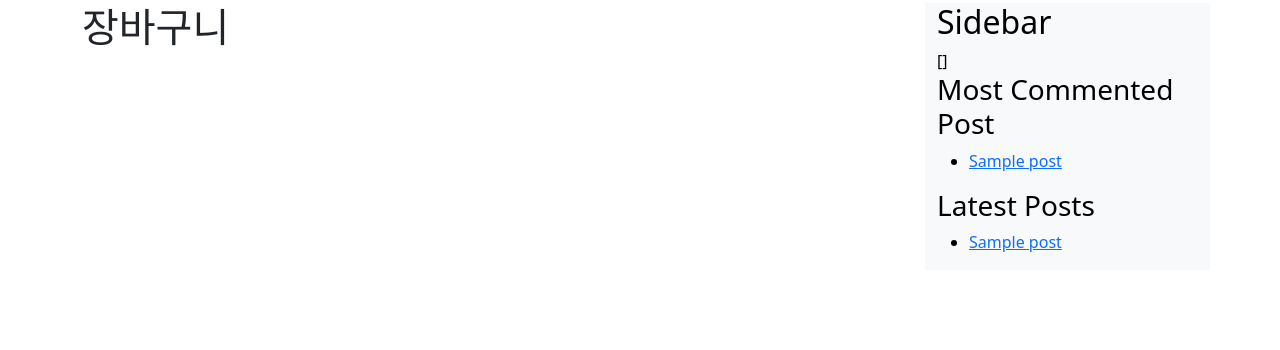
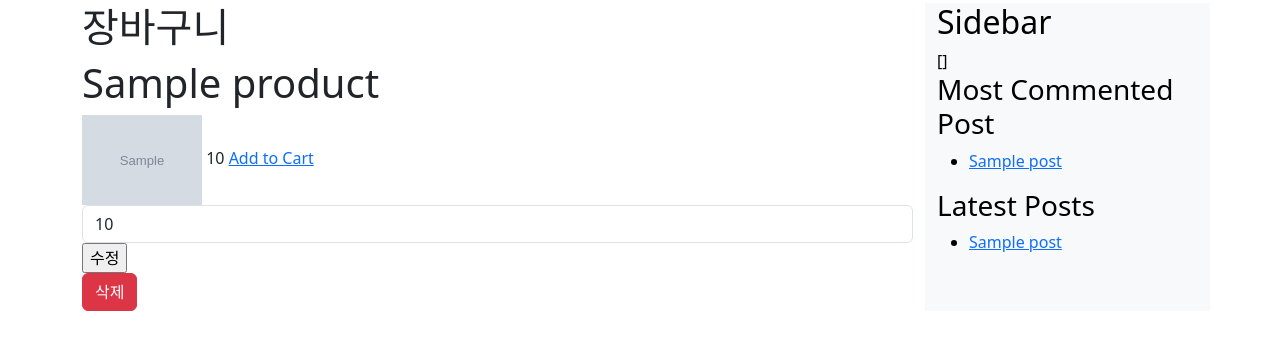
Before and after one commit to 98Taek/catalogProject, a Django app: template shop/templates/cart/detail.html in a window 1280 px wide. Shown: the part 53-403 px from the top of the page. Run offline with Django 4.2, Linux system fonts and the light colour scheme; the template is opened without the code that fills it: most values are stand-ins (such as "Sample title", 1, 10 or a date in 2020); grey boxes marked "Sample" are stand-in pictures.

Commit message:
장바구니 삭제, 업데이트 추가

```diff
--- a/shop/templates/cart/detail.html
+++ b/shop/templates/cart/detail.html
@@ -1,4 +1,13 @@
 {% extends 'blog/base.html' %}
 {% block content %}
     <h1>장바구니</h1>
+    {% for product_id, item in cart_dict.items %}
+        {% include 'shop/product_detail.html' with product=item.product %}
+        <form action="{% url 'shop:update_cart' product_id %}" method="post">
+            <input class="form-control" type="text" name="quantity" value="{{ item.quantity }}" placeholder="수량">
+            <input type="submit" value="수정">
+            {% csrf_token %}
+        </form>
+        <a href="{% url 'shop:remove_cart' product_id %}" class="btn btn-danger">삭제</a>
+    {% endfor %}
 {% endblock content %}
--- a/shop/urls.py
+++ b/shop/urls.py
@@ -7,4 +7,6 @@ app_name = 'shop'
 urlpatterns = [
     path('', views.cart_detail, name='cart_detail'),
     path('add/<int:product_id>/', views.add_cart, name='add_cart'),
+    path('update/<int:product_id>/', views.cart_update, name='update_cart'),
+    path('remove/<int:product_id>/', views.cart_remove, name='remove_cart'),
 ]
```
Also changed, not shown: shop/views.py (+28 -1 lines), shop/context_processor.py (line endings or trailing spaces).
